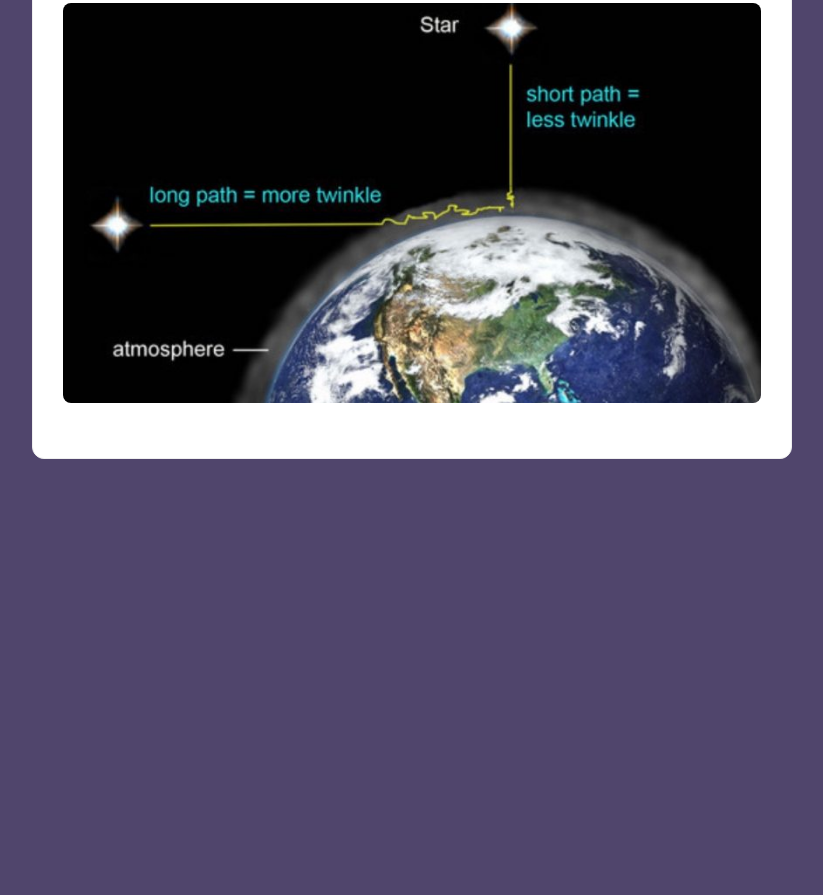
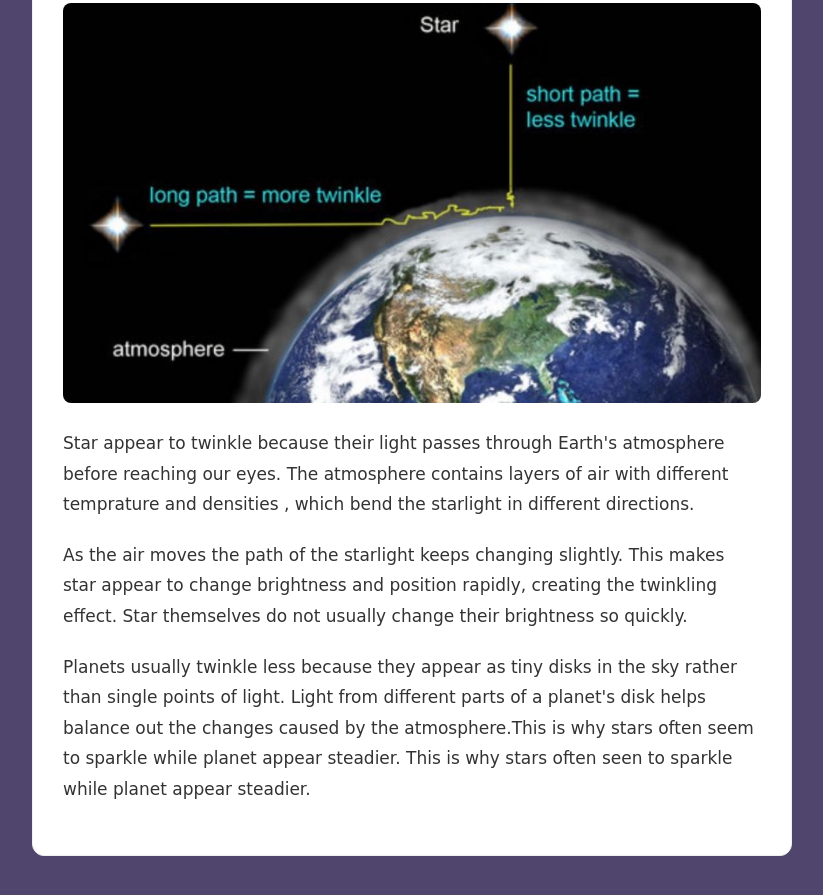
Before and after one commit to himanshusapkota/Fictionate, a plain HTML site: page Project/blogs/stars_twinkle.html in a window 1280 px wide. Shown: the part 295-1190 px from the top of the page, without its empty margins (228-1051 px from the left). Before the commit the page ends 800 px from the top, so only its background shows below. Drawn offline with Linux system fonts and the light colour scheme.

Commit message:
Blogs 4.0

```diff
--- a/Project/blogs/stars_twinkle.html
+++ b/Project/blogs/stars_twinkle.html
@@ -136,12 +136,12 @@
                 <img src="../images/twinkle.png" alt="Blue sky with clouds">
             </div>
 
-            <p></p>
+            <p>Star appear to twinkle because their light passes through Earth's atmosphere before reaching our eyes. The atmosphere contains layers of air with different temprature and densities , which bend the starlight in different directions.</p>
 
-            <p>
+            <p>As the air moves the path of the starlight keeps changing slightly. This makes star appear to change brightness and position rapidly, creating the twinkling effect. Star themselves do not usually change their brightness so quickly.
             </p>
 
-            <p></p>
+            <p>Planets usually twinkle less because they appear as tiny disks in the sky rather than single points of light. Light from different parts of a planet's disk helps balance out the changes caused by the atmosphere.This is why stars often seem to sparkle while planet appear steadier. This is why stars often seen to sparkle while planet appear steadier.</p>
 
         </article>
 
```
